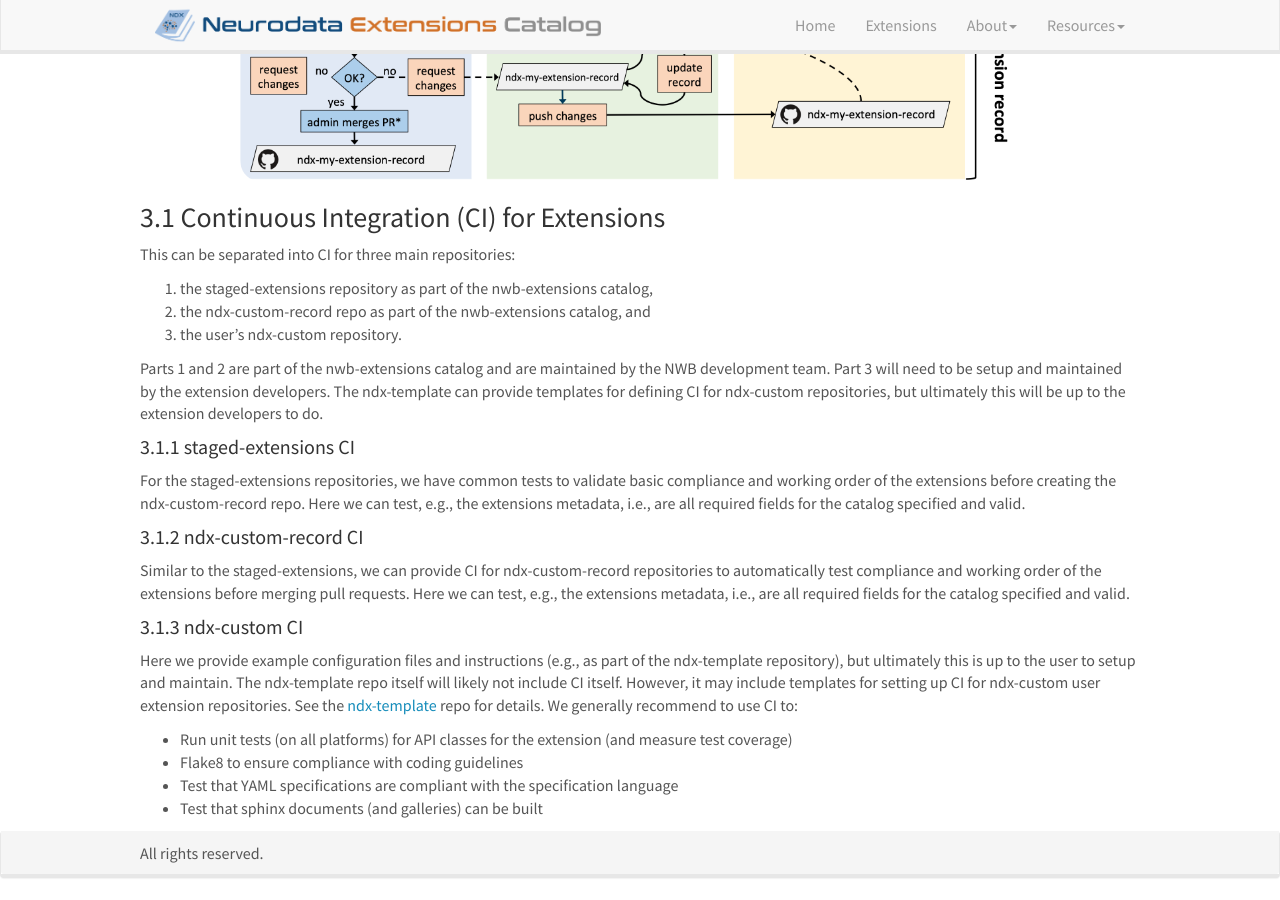
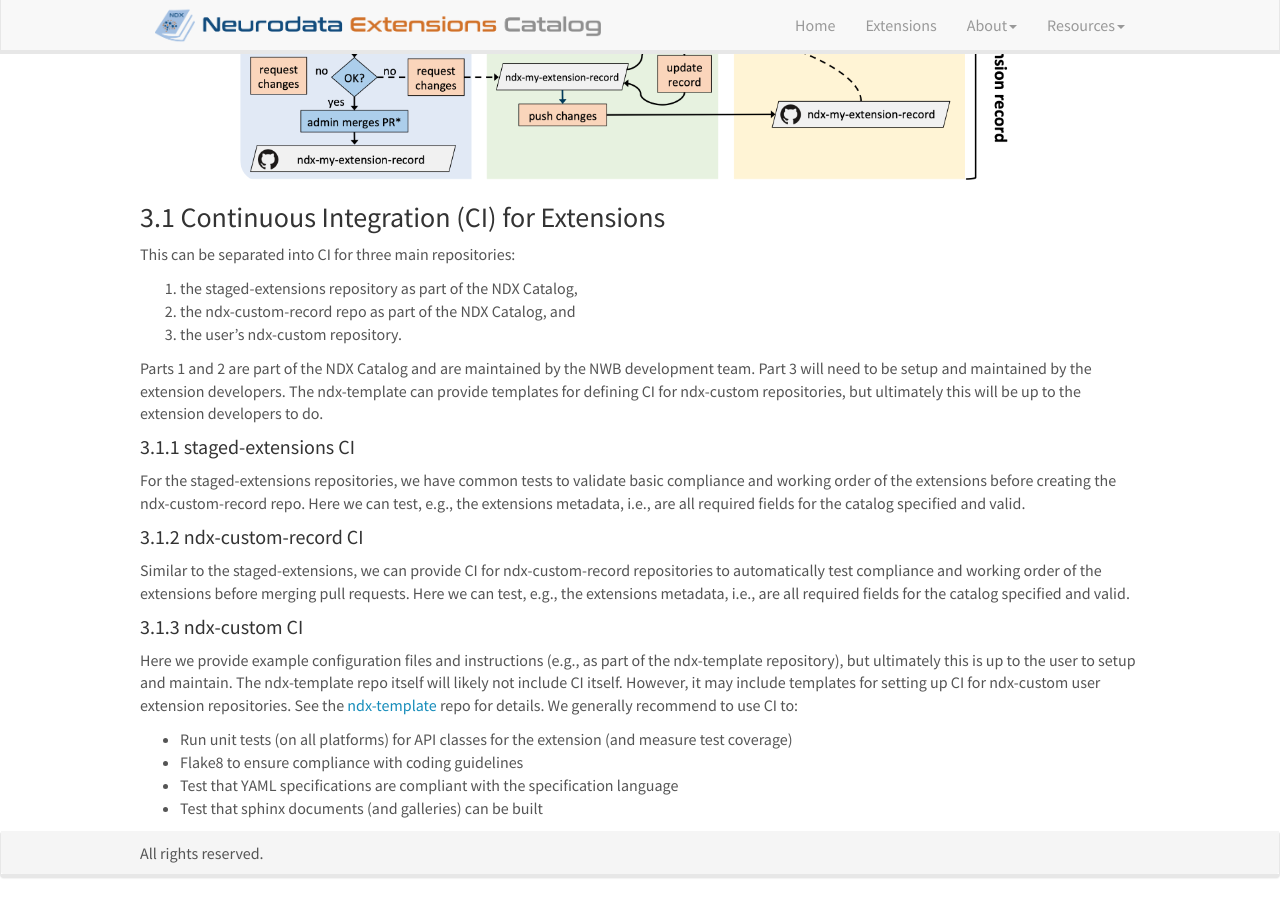
Before and after one commit to nwb-extensions/nwb-extensions.github.io, a Jekyll site: the page built from _pages/sharing_strategies.md, in a window 1280 px wide and 900 px high, scrolled down 3908 px. Built offline with Jekyll 4.4.1, drawn with Linux system fonts in a browser that asks for light colours; nearby versions of some CDN libraries; some of the changed text lies outside the part shown.

Commit message:
Update sharing_strategies.md

```diff
--- a/_pages/sharing_strategies.md
+++ b/_pages/sharing_strategies.md
@@ -26,7 +26,7 @@
 * **“Neurodata Extensions” (NDX)** refers to extensions to the NWB data standard. An NDX MUST be described by a formal format specification using the NWB specification language.
 * **“Internal NDX”** refers to extensions used within a particular lab, organization, or project that are not intended for use outside of that group or context.
 * **“Public NDX”** refers to extensions intended for use by the public (or specific larger community).
-* **“nwb-extensions”** refers to the public catalog for NDX. The nwb-extensions catalog is implemented via a dedicated public GitHub organization at [https://github.com/nwb-extensions](https://github.com/nwb-extensions) and website [https://nwb-extensions.github.io/](https://nwb-extensions.github.io/).
+* **“NDX Catalog”** refers to the public catalog for NDX. The nwb-extensions catalog is implemented via a dedicated public GitHub organization at [https://github.com/nwb-extensions](https://github.com/nwb-extensions) and website [https://nwb-extensions.github.io/](https://nwb-extensions.github.io/).
 * **“ndx-template”** refers to the repository containing a template for creating an extension from scratch.
 * **“ndx-custom”** refers to a specific user extension repository that has usually been created from the ndx-template and is used to manage the sources of the extension. This repository lives in the user's own Git space and is NOT part of the nwb-extensions organization.
 * **“staged-extensions”** repository refers to the GitHub repository that holds extension records awaiting review for registration of the extension with the catalog. It also contains a template for creating an extension record.
@@ -109,11 +109,11 @@
 
 This can be separated into CI for three main repositories:
 
-1. the staged-extensions repository as part of the nwb-extensions catalog,
-1. the ndx-custom-record repo as part of the nwb-extensions catalog, and
+1. the staged-extensions repository as part of the NDX Catalog,
+1. the ndx-custom-record repo as part of the NDX Catalog, and
 1. the user's ndx-custom repository.
 
-Parts 1 and 2 are part of the nwb-extensions catalog and are maintained by the NWB development team. Part 3 will need to be setup and maintained by the extension developers. The ndx-template can provide templates for defining CI for ndx-custom repositories, but ultimately this will be up to the extension developers to do.
+Parts 1 and 2 are part of the NDX Catalog and are maintained by the NWB development team. Part 3 will need to be setup and maintained by the extension developers. The ndx-template can provide templates for defining CI for ndx-custom repositories, but ultimately this will be up to the extension developers to do.
 
 #### 3.1.1 staged-extensions CI
 
```
